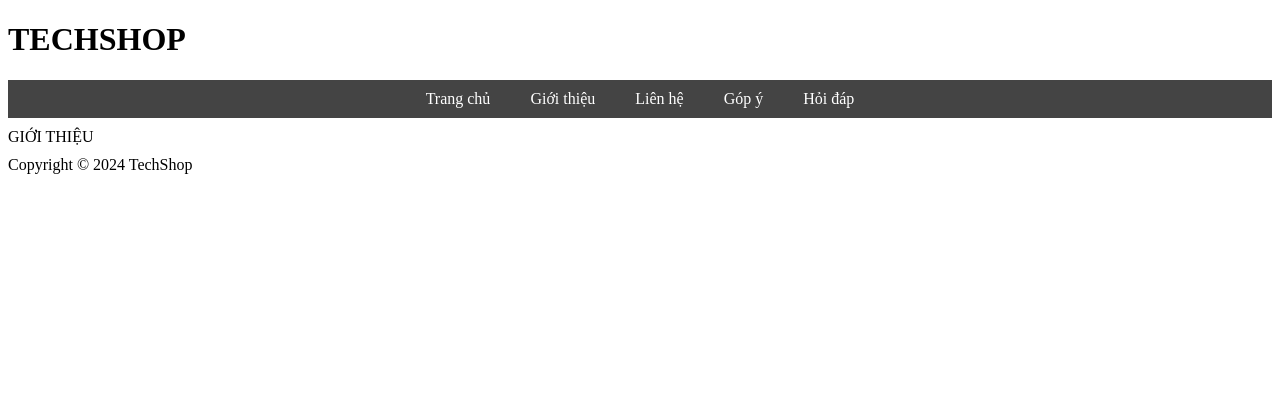
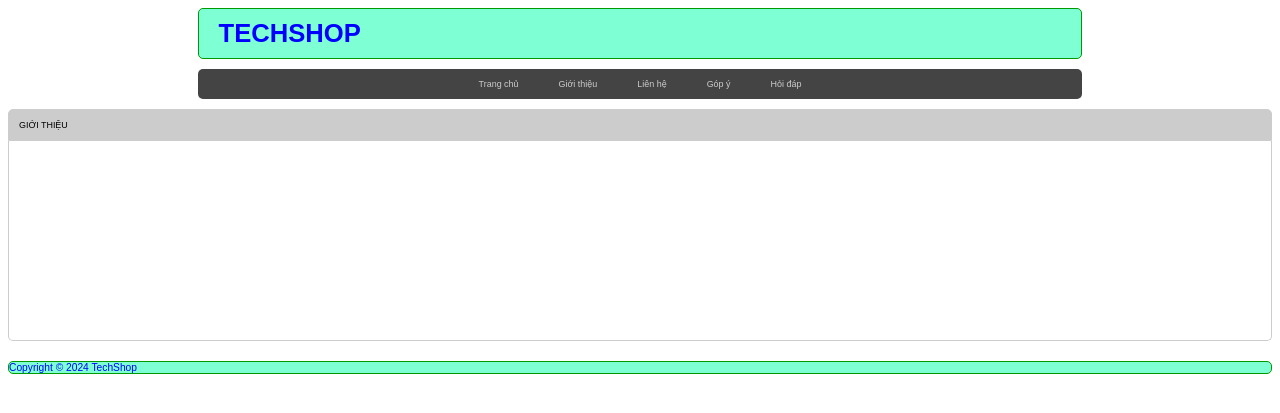
Before and after one commit to tamnhu-github/techshop, a PHP site: page /index.php?act=gioithieu in a window 1280 px wide. Shown: the top 413 px of the page. Run offline with PHP 8.4, Linux system fonts and the light colour scheme; data that the repository does not hold is empty.

Commit message:
css trang chu (con thieu)

```diff
--- a/index.php
+++ b/index.php
@@ -1,10 +1,15 @@
+
 <?php
     include "model/pdo.php";
+    include "model/danhmuc.php";
     include "model/sanpham.php";
     include 'view/header.php';
     include 'global.php';
 
     $spnew = loadall_sanpham_home();
+    $dsdm = loadAll_danhmuc();
+    $dstop10 = loadall_sanpham_top10();
+
     if((isset($_GET['act']))&&($_GET['act']!="")){
         $act = $_GET['act'];
         switch ($act){
--- a/model/sanpham.php
+++ b/model/sanpham.php
@@ -7,6 +7,11 @@
     function delete_sanpham($masanpham) {
         $sql = "delete from sanpham where masanpham = ".$masanpham;
         pdo_execute($sql);
+    }
+    function loadall_sanpham_top10(){
+        $sql = "SELECT * FROM sanpham WHERE 1 ORDER BY luotxem DESC LIMIT 0,10";
+        $listsanpham = pdo_query($sql);
+        return $listsanpham;
     }
     function loadall_sanpham_home(){
         $sql = "SELECT * FROM sanpham WHERE 1 ORDER BY masanpham DESC LIMIT 0,9";
--- a/view/css/style.css
+++ b/view/css/style.css
@@ -1,6 +1,21 @@
+/* *{
+  box-sizing: border-box;
+  font-family: sans-serif;
+  font-size: 0.7vw;
+} */
+* {
+  box-sizing: border-box;
+}
 
-* {box-sizing:border-box}
+body {
+  font-family: sans-serif;
+  font-size: 0.7vw;
+}
+.container {
+  font-size: inherit;
+}
 
+/* SLIDESHOW */
 /* Slideshow container */
 .slideshow-container {
   max-width: 1000px;
@@ -87,6 +102,227 @@
   to {opacity: 1}
 }
 
+/* HOME */
+
+
+.boxcenter{
+  width: 70%;
+  margin: 0 auto;
+
+}
+.row{
+  float: left;
+  width: 100%;
+}
+.mb{
+  margin-bottom: 30px;
+
+}
+.mb10{
+  margin-bottom: 10px;
+}
+.mr{
+  margin-right: 2%;
+}
+.demo{
+  background-color: antiquewhite;
+  min-height: 100px;
+}
+.header{
+  background-color: aquamarine;
+  border: 1px #090 solid;
+  font-size: 1vw;
+  color: blue;
+  border-radius: 5px;
+}
+.header h1{
+  margin: 10px 20px;
+}
+.footer{
+  background-color: aquamarine;
+  border: 1px #090 solid;
+  font-size: 0.8vw;
+  color: blue;
+  border-radius: 5px;
+}
+.menu{
+  background-color: black;
+  color: #ccc;
+  border-radius: 5px;
+}
+.boxtrai{
+  float: left;
+  width: 74%;
+}
+
+.boxphai{
+  float: left;
+  width: 24%;
+}
+.boxtitle{
+  background-color: #ccc;
+  padding: 10px;
+  border-top-left-radius: 5px;
+  border-top-right-radius: 5px;
+  border: 1px #ccc solid;
+}
+.boxcontent{
+  border-left: 1px #ccc solid;
+  border-right: 1px #ccc solid;
+  border-bottom: 1px #ccc solid;
+  border-bottom-left-radius: 5px;
+  border-bottom-right-radius: 5px;
+  min-height: 200px;
+  padding: 20px;
+}
+.boxcontent2{
+  border-left: 1px #ccc solid;
+  border-right: 1px #ccc solid;
+  background-color: #eee;
+}
+.boxfooter{
+  padding: 10px;
+  border-bottom-left-radius: 5px;
+  border-bottom-right-radius: 5px;
+  border-left: 1px #ccc solid;
+  border-right: 1px #ccc solid;
+  border-bottom: 1px #ccc solid;
+}
+.banner{
+  min-height: 300px;
+  width: 100%;
+  text-align: center;
+}
+.banner img{
+  height: 300px;
+}
+.boxsp{
+  float: left;
+  width: 32%;
+  min-height: 300px;
+  border: 1px #eee solid;
+  border-radius: 5px;
+
+}
+.boxsp .img{
+  min-height: 230px;
+  text-align: center;
+
+}
+.boxsp a {
+  text-decoration: none;
+  color: black;
+  font-weight: bold;
+  transition: color 0.3s;
+}
+
+.boxsp a:hover {
+  color: #999;
+}
+.img img{
+  height: 220px;
+}
+.menu ul{
+  padding: 0px 15px;
+}
+.meu ul li{
+  list-style-type: none;
+  display: inline;
+  padding: 0px 15px;
+}
+.menu ul li a{
+  color: #ccc;
+  text-decoration: none;
+  transition: 0.5s;
+}
+.menu ul li a:hover{
+  color: white;
+  font-size: 0.7vw;
+}
+.frmtaikhoan{
+  line-height: 150%;
+}
+.frmtaikhoan input[type="text"],
+.frmtaikhoan input[type="password"],
+.frmcontent input[type="text"]{
+  width: 100%;
+  border: 1px #ccc solid;
+  padding: 5px 10px;
+  border-radius: 5px;
+}
+
+.frmtaikhoan input[type="checkbox"]{
+  border-radius: 5px;
+}
+.frmtaikhoan input[type="submit"],
+.frmcontent input[type="submit"],
+.frmcontent input[type="reset"],
+.frmcontent input[type="button"]{
+  border-radius: 5px;
+  padding: 5px 10px;
+  background-color: #45a049;
+  border: 1px #090 solid;
+}
+.frmtaikhoan input[type="submit"]:hover,
+.frmcontent input[type="reset"]:hover,
+.frmcontent input[type="button"]:hover{
+  background-color: #0f5713;
+}
+.frmtaikhoan li a{
+  color: teal;
+  text-decoration: none;
+}
+.frmtaikhoan li a:hover{
+  color: rgb(0, 96, 96);
+  text-decoration: underline;
+}
+/* Menu doc*/
+.menudoc ul{
+  margin: 0;
+  padding: 0;
+  list-style-type: none;
+
+}
+.menudoc ul li{
+  padding: 10px 20px;
+  background-color: #fff;
+  border-bottom: 1px #ccc solid;
+}
+.menudoc ul li a{
+  color: #666;
+  text-decoration: none;
+
+}
+.menudoc ul li:hover{
+  background-color: #ccc;
+  text-decoration: none;
+
+}
+.searchbox input[type="text"]{
+  width: 100%;
+  padding: 5px 10px;
+  background-color: #fff;
+  border:  1px #ccc solid;
+  border-radius: 5px;
+
+}
+.top10 img{
+  width: 20%;
+  height: 50px;
+  float: left;
+  margin-left: 10px;
+  border-radius: 5px;
+  border: 1px #ccc solid;
+}
+.top10 a{
+  color: #666;
+  text-decoration: none;
+}
+.top10 a:hover{
+  color: #000;
+  text-decoration: underline;
+}
+/* ADMIN */
 .headeradmin {
     background-color: #333;
     color: #fff;
@@ -136,8 +372,9 @@
     margin: 0 auto;
     }
     .row {
-    margin-bottom: 10px;
+      margin-bottom: 10px;
     }
+
     .mb10 {
     margin-bottom: 10px;
     }
```
Also changed, not shown: view/home.php (+31 -5 lines).
